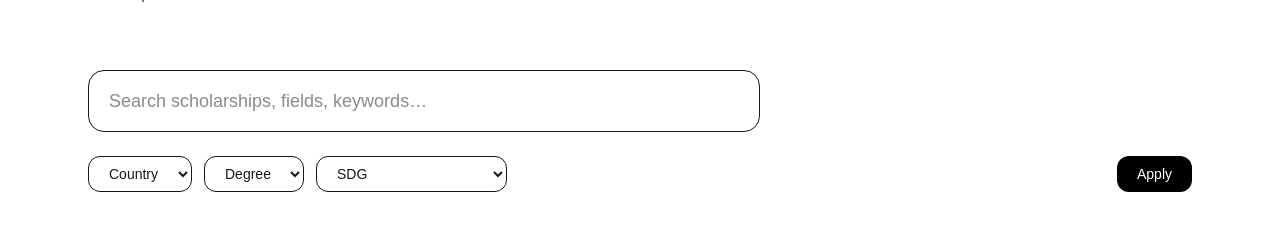
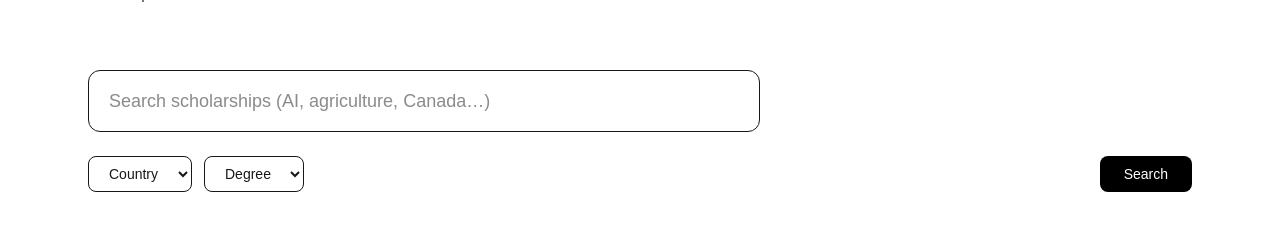
Before and after one commit to Rowaiyethedesigner/SCHOLARSHIP-ALERT-FRONTEND, a Next.js app: page / in a window 1280 px wide. Shown: the part 311-553 px from the top of the page. Built offline with nearby package versions, Linux system fonts and the light colour scheme; no server answers.

Commit message:
Update SearchFilters.tsx

```diff
--- a/app/components/SearchFilters.tsx
+++ b/app/components/SearchFilters.tsx
@@ -6,39 +6,37 @@ import { useRouter } from "next/navigation";
 export default function SearchFilters() {
   const router = useRouter();
 
-  const [search, setSearch] = useState("");
+  const [query, setQuery] = useState("");
   const [country, setCountry] = useState("");
   const [degree, setDegree] = useState("");
-  const [sdg, setSdg] = useState("");
 
-  function applyFilters() {
+  function applySearch() {
     const params = new URLSearchParams();
 
-    if (search) params.set("q", search);
+    if (query) params.set("q", query);
     if (country) params.set("host_country", country);
     if (degree) params.set("degree_level", degree);
-    if (sdg) params.set("sdg", sdg);
 
     router.push(`/?${params.toString()}`);
   }
 
   return (
     <div className="mb-16 space-y-6">
-      {/* Search */}
+      {/* SEARCH BAR */}
       <input
         type="text"
-        placeholder="Search scholarships, fields, keywords…"
-        value={search}
-        onChange={(e) => setSearch(e.target.value)}
-        onKeyDown={(e) => e.key === "Enter" && applyFilters()}
-        className="w-full max-w-2xl border rounded-2xl px-5 py-4 text-lg focus:outline-none focus:ring-2 focus:ring-black"
+        placeholder="Search scholarships (AI, agriculture, Canada…) "
+        value={query}
+        onChange={(e) => setQuery(e.target.value)}
+        onKeyDown={(e) => e.key === "Enter" && applySearch()}
+        className="w-full max-w-2xl border rounded-xl px-5 py-4 text-lg focus:outline-none focus:ring-2 focus:ring-black"
       />
 
-      {/* Filters */}
+      {/* FILTERS */}
       <div className="flex flex-wrap gap-3 text-sm">
         <select
           onChange={(e) => setCountry(e.target.value)}
-          className="border rounded-xl px-4 py-2 bg-white"
+          className="border rounded-lg px-4 py-2 bg-white"
         >
           <option value="">Country</option>
           <option value="Canada">Canada</option>
@@ -47,7 +45,7 @@ export default function SearchFilters() {
 
         <select
           onChange={(e) => setDegree(e.target.value)}
-          className="border rounded-xl px-4 py-2 bg-white"
+          className="border rounded-lg px-4 py-2 bg-white"
         >
           <option value="">Degree</option>
           <option value="MEng">MEng</option>
@@ -55,21 +53,11 @@ export default function SearchFilters() {
           <option value="PhD">PhD</option>
         </select>
 
-        <select
-          onChange={(e) => setSdg(e.target.value)}
-          className="border rounded-xl px-4 py-2 bg-white"
+        <button
+          onClick={applySearch}
+          className="ml-auto bg-black text-white px-6 py-2 rounded-lg hover:opacity-90"
         >
-          <option value="">SDG</option>
-          <option value="SDG2">SDG 2 – Zero Hunger</option>
-          <option value="SDG9">SDG 9 – Innovation</option>
-          <option value="SDG13">SDG 13 – Climate</option>
-        </select>
-
-        <button
-          onClick={applyFilters}
-          className="ml-auto bg-black text-white px-5 py-2 rounded-xl hover:opacity-90"
-        >
-          Apply
+          Search
         </button>
       </div>
     </div>
```
